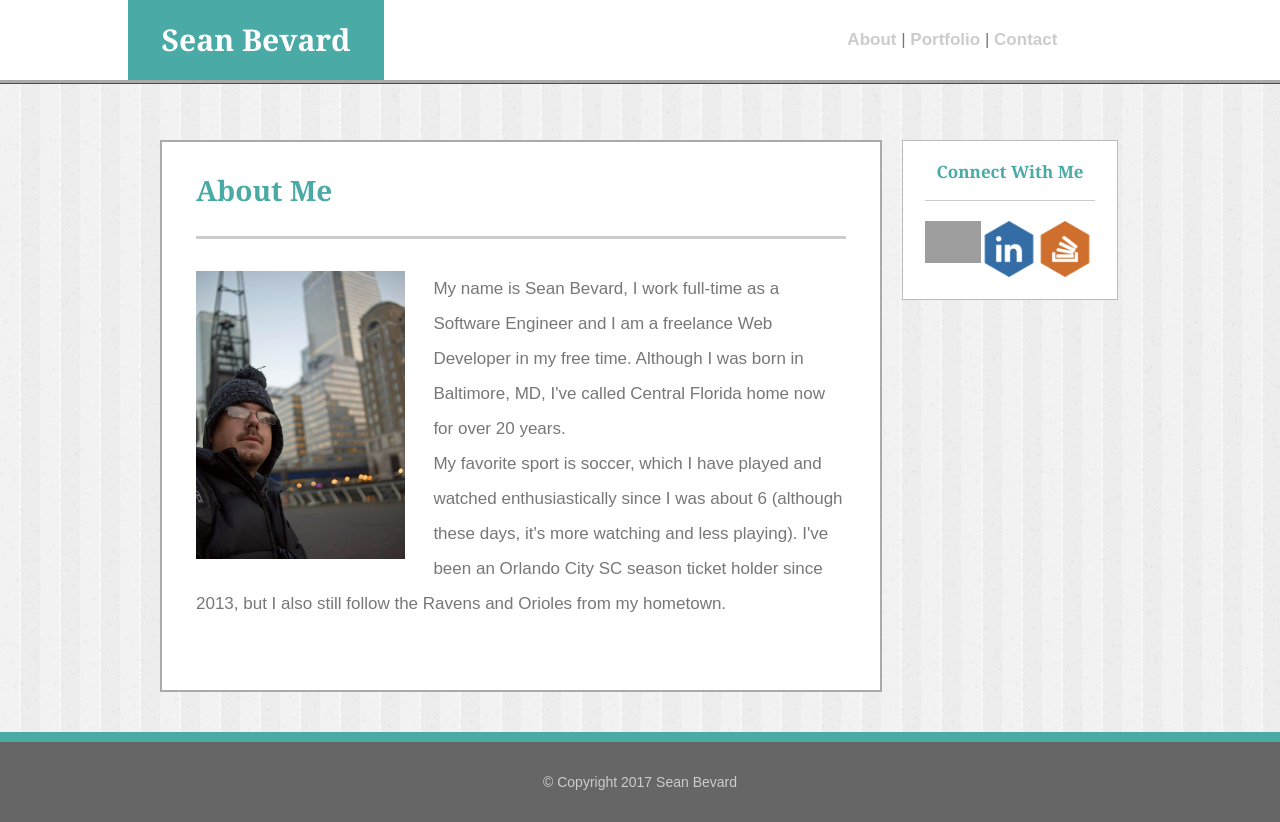
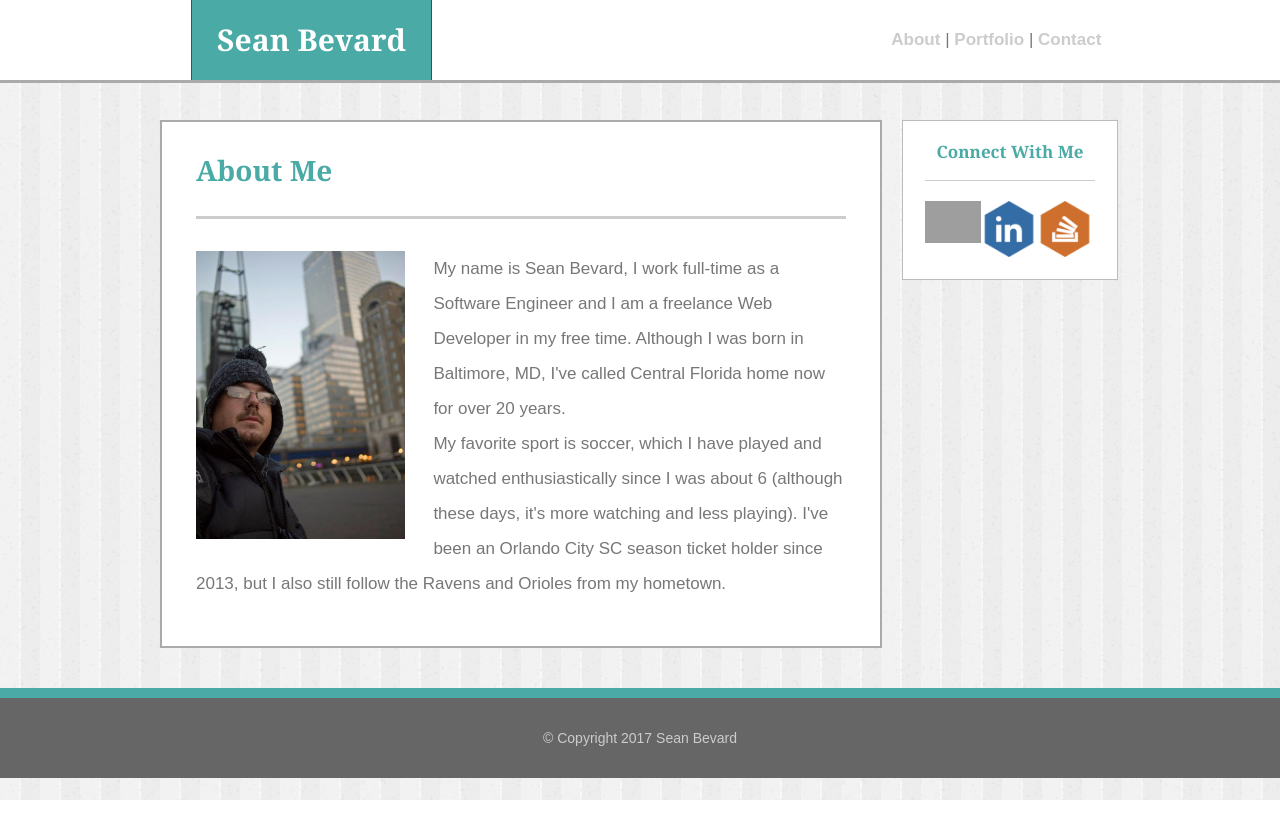
Before and after one commit to seanbevard/Basic-Portfolio, a PHP site: page / in a window 1280 px wide. After the commit the page ends 800 px from the top, so only its background shows below. Run offline with PHP 8.4, Linux system fonts and the light colour scheme; grey boxes are pictures that could not be loaded.

Commit message:
a few minor fixes

```diff
--- a/assets/css/style.css
+++ b/assets/css/style.css
@@ -1,16 +1,9 @@
 body{
-	margin: 140px 0px 0px 0px;
+	margin: 120px 0 0 0;
 	background-image: url("../images/ruffle2.png");
 	color:#777777;
 	font-family:'Arial', 'Helvetica Neue', Helvetica, sans-serif;
 	font-size: 17px;
-}
-.centerSection {
-    margin-left:auto;
-    margin-right:auto;
-    overflow: auto;
-    width:960px;
-    margin-bottom:40px;
 }
 
 h1{
@@ -18,13 +11,14 @@ h1{
 	font-size: 30px;
 	font-weight:bold;
 	background-color: #4aaaa5;
-	margin:0px;
 	color: white;
 	float:left;
 	line-height: 80px;
-	margin: 0px 36.2% 0px 10%;
+	margin: 0px 22% 0px 15%;
 	text-align: center;
-	width: 20%;
+	padding: 0px 25px 0px 25px;
+	white-space: nowrap;
+	outline: 1px solid red;
 
 }
 
@@ -56,26 +50,34 @@ h3{
 
 header{
 	background-color: #ffffff;
-	outline: 1px solid red;
-	position:fixed;
+	position: fixed;
 	top:0px;
 	margin:0px;
-	overflow: auto;
+	overflow: hidden;
 	width:100%;
 	border-bottom: 3px solid #aaaaaa;
 }
 
 .nav{
-	float:left;
+	float:none;
 	text-align: center;
 	line-height: 80px;
 	width: auto;
-	margin: 0px;
+	margin: 0px 0px 0px 15%;
+	white-space: nowrap;
+}
+
+.centerSection {
+    margin-left:auto;
+    margin-right:auto;
+    overflow: auto;
+    width:960px;
+    margin-bottom:40px;
 }
 
 .mainContent{
 	background-color: #ffffff;
-	padding:34px;
+	padding:34px 34px 10px 34px;
 	border: 2px solid #aaaaaa;
 	width: 650px;
 	height: 480px;
@@ -112,20 +114,17 @@ a:link {
     font-weight: bold;
 }
 
-/* visited link */
 a:visited {
     color: #777777;
     font-weight: bold;
 }
 
-/* mouse over link */
 a:hover {
     color: #4aaaa5;
     text-decoration: none;
     font-weight: bold;
 }
 
-/* selected link */
 a:active {
     color: #4aaaa5;
     text-decoration: none;
@@ -137,7 +136,6 @@ footer{
     margin-right:auto;
     overflow: auto;
 	padding:0px;
-	overflow: auto;
 	background-color: #666666;
 	line-height: 80px;
 	text-align: center;
```
